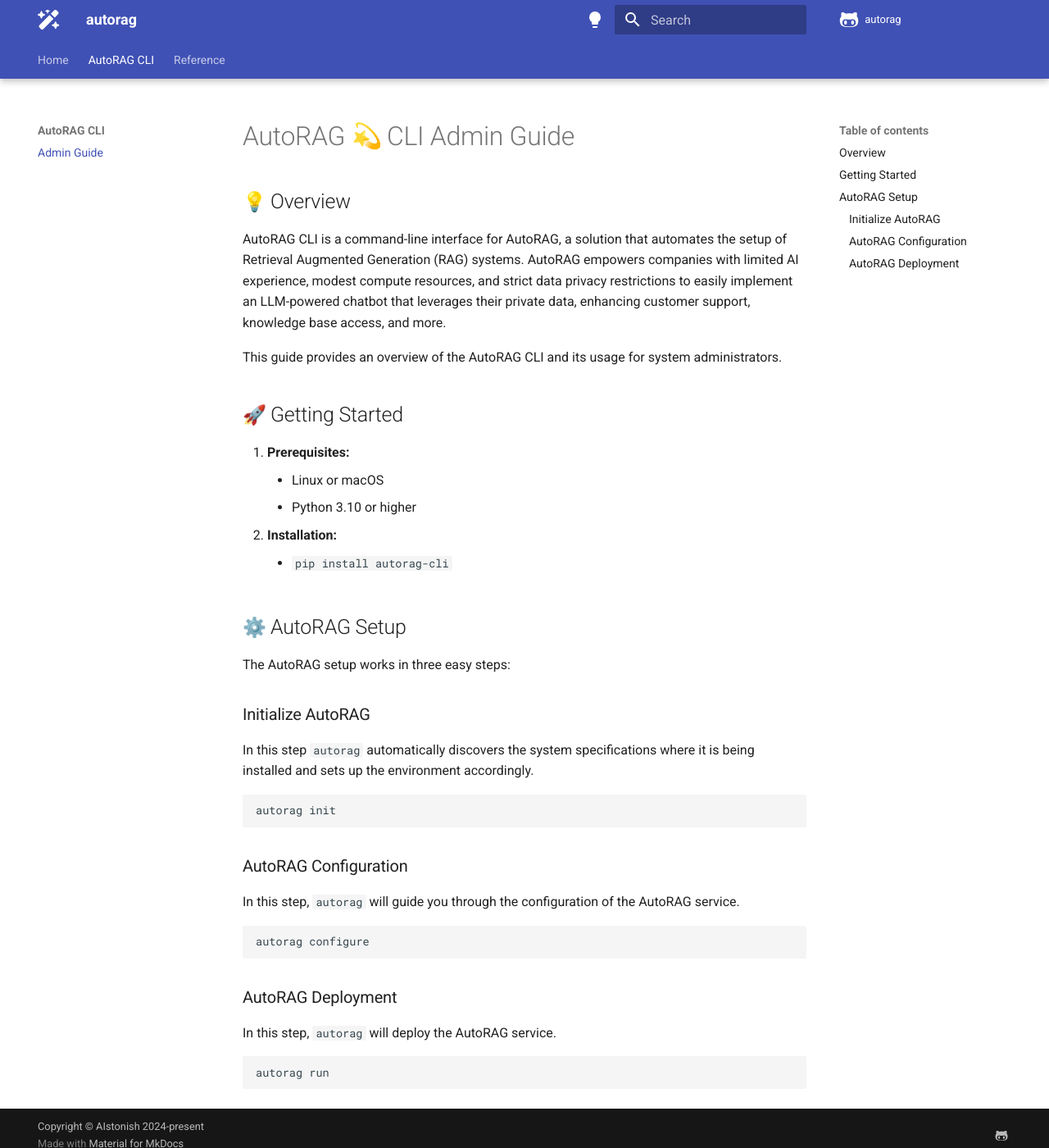
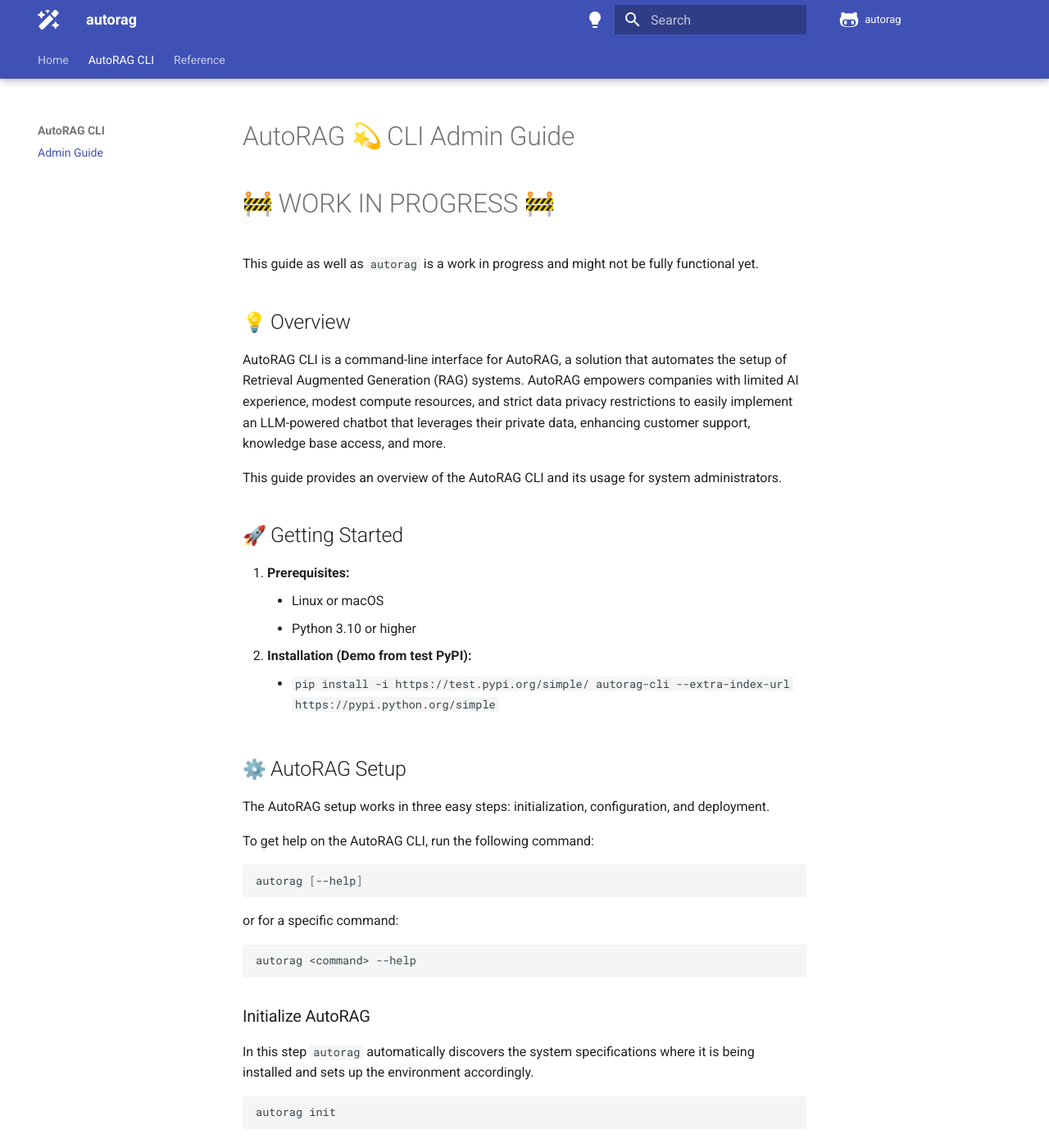
Before and after one commit to aistonish/autorag-cli, an MkDocs documentation site: the page built from docs/cli/usage.md, in a window 1280 px wide and 1400 px high. Shown: the whole window at 82% size. Built offline with MkDocs 1.6.1 and Material for MkDocs 9.7.7, drawn with Linux system fonts in a browser that asks for light colours; emoji names are drawn with the system emoji font; comment, search, counter and statistics services are not loaded; the version menu is left out.

Commit message:
gh docs update

````diff
--- a/docs/cli/usage.md
+++ b/docs/cli/usage.md
@@ -1,4 +1,7 @@
 # AutoRAG :dizzy: CLI Admin Guide
+
+# :construction: WORK IN PROGRESS :construction:
+This guide as well as `autorag` is a work in progress and might not be fully functional yet.
 
 ## :bulb: Overview
 AutoRAG CLI is a command-line interface for AutoRAG, a solution that automates the setup of Retrieval Augmented Generation (RAG) systems. AutoRAG empowers companies with limited AI experience, modest compute resources, and strict data privacy restrictions to easily implement an LLM-powered chatbot that leverages their private data, enhancing customer support, knowledge base access, and more.
@@ -10,11 +13,21 @@
 1. **Prerequisites:**
     - Linux or macOS
     - Python 3.10 or higher
-2. **Installation:**
-    - `pip install autorag-cli`
+2. **Installation (Demo from test PyPI):**
+    - `pip install -i https://test.pypi.org/simple/ autorag-cli --extra-index-url https://pypi.python.org/simple`
 
 ## :gear: AutoRAG Setup
-The AutoRAG setup works in three easy steps:
+The AutoRAG setup works in three easy steps: initialization, configuration, and deployment.
+
+To get help on the AutoRAG CLI, run the following command:
+```bash
+autorag [--help]
+```
+or for a specific command:
+```bash
+autorag <command> --help
+```
+
 
 ### Initialize AutoRAG
 In this step `autorag` automatically discovers the system specifications where it is being installed and sets up the environment accordingly.
````
